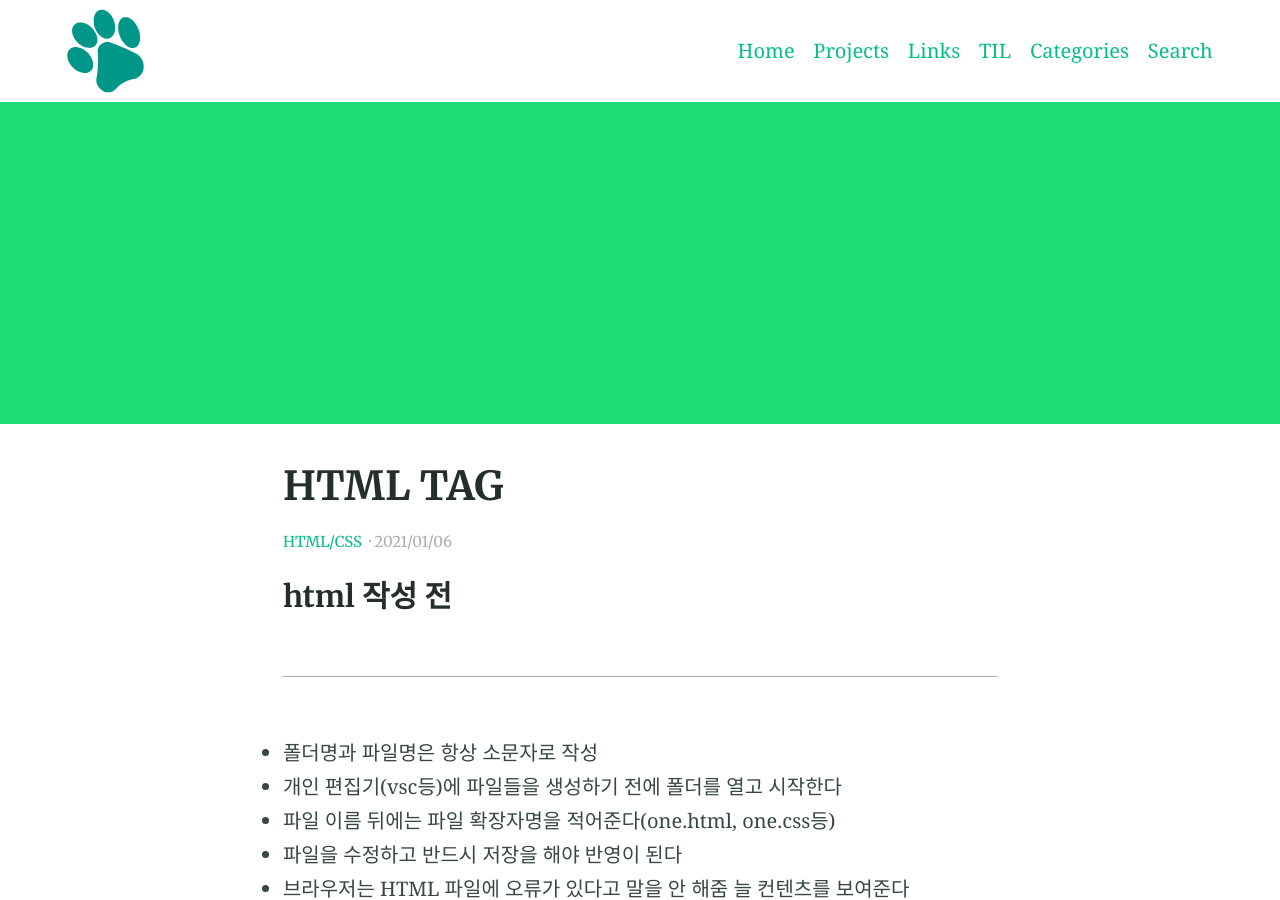
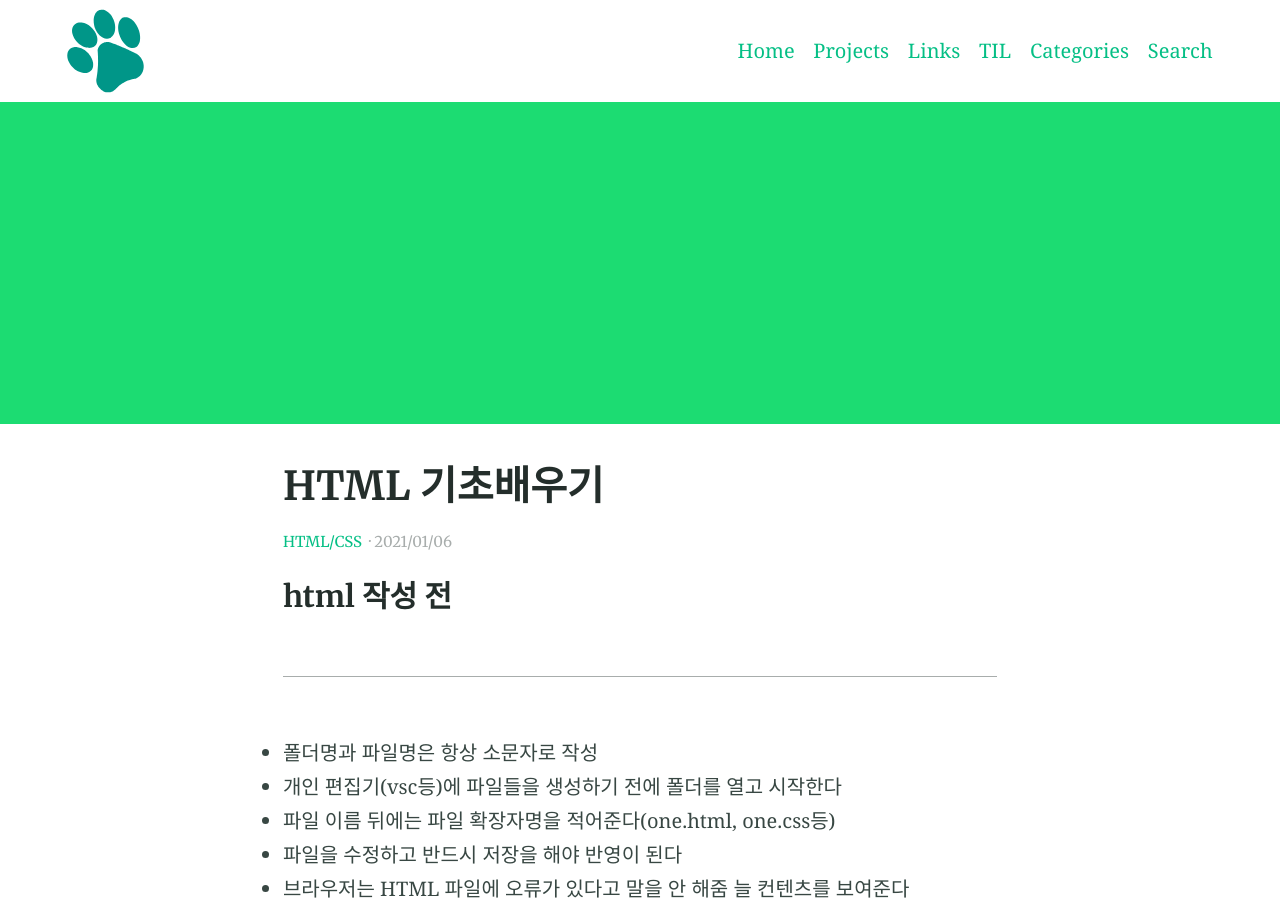
Before and after one commit to EngineerYun/EngineerYun.github.io, a Jekyll site: the page built from _posts/2021-01-06-HTML기초-배우기.md, in a window 1280 px wide and 900 px high. Built offline with Jekyll 4.4.1, drawn with Linux system fonts in a browser that asks for light colours.

Commit message:
title 수정

```diff
--- a/_posts/2021-01-06-HTML기초-배우기.md
+++ b/_posts/2021-01-06-HTML기초-배우기.md
@@ -1,5 +1,5 @@
 ---
-title: HTML TAG
+title: HTML 기초배우기
 categories:
   - HTML/CSS
 feature_image: "/assets/logos/Background_header_green.png"
```
Also changed, not shown: _posts/2021-01-06-HTML-TAG.md (+1 -1 lines).
